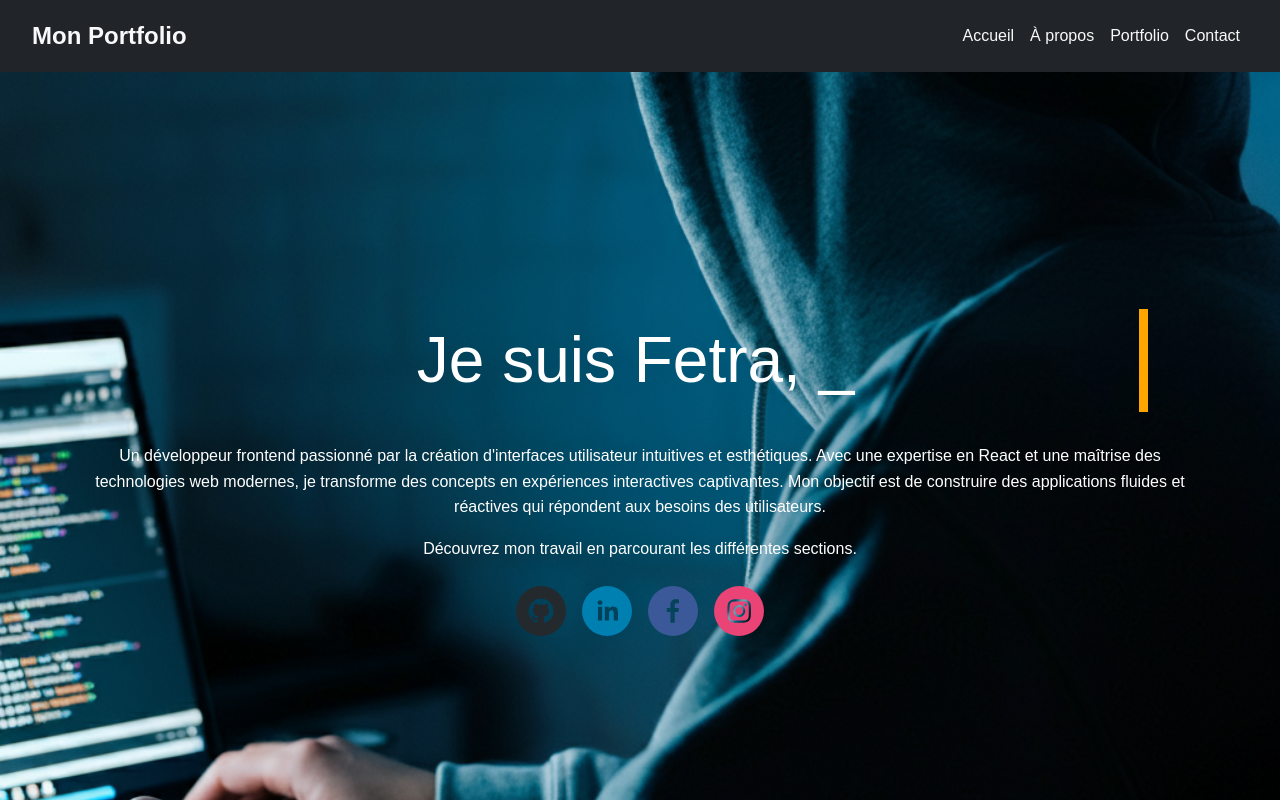
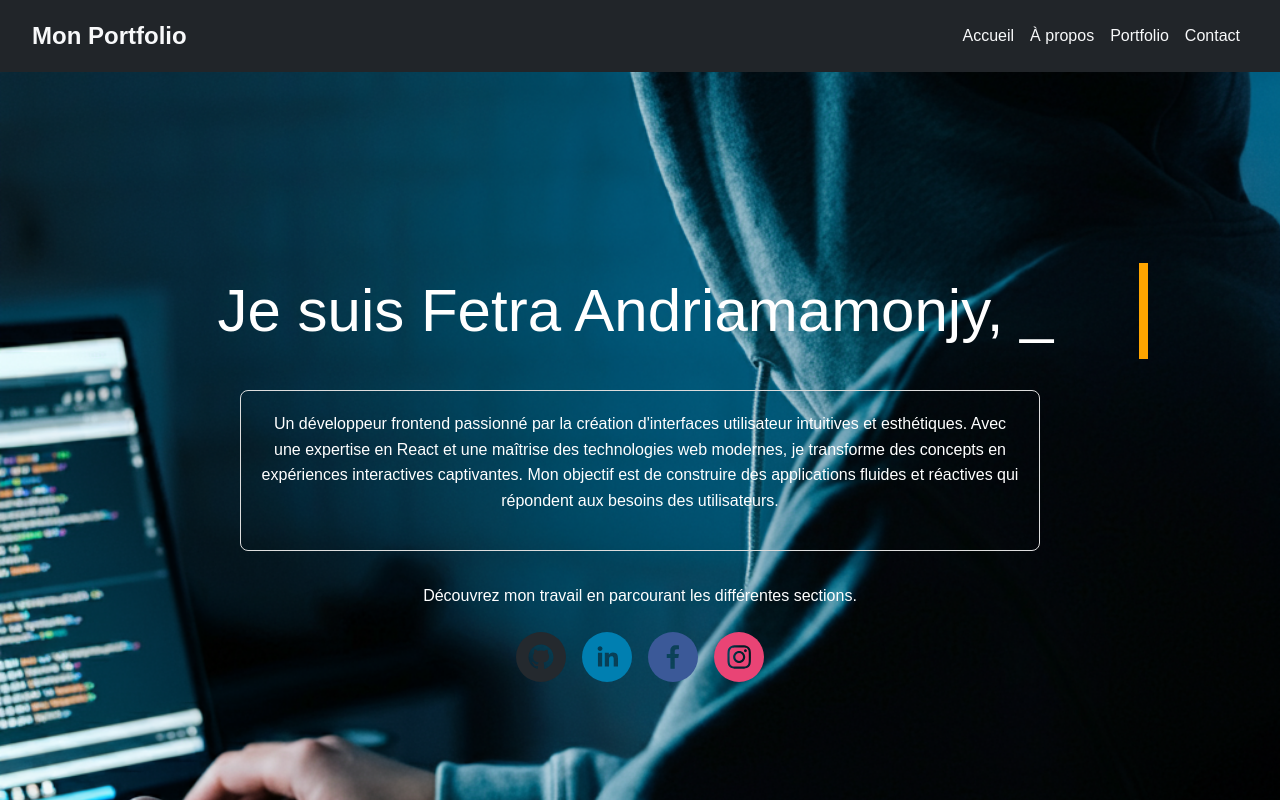
Before and after one commit to fetraandri/my-portfolio, a React (Create React App) app: page / in a window 1280 px wide. Shown: the top 800 px of the page. Built offline with nearby package versions, Linux system fonts and the light colour scheme.

Commit message:
fix: fix a title in page home.js

```diff
--- a/src/App.css
+++ b/src/App.css
@@ -145,9 +145,10 @@
     display: inline-block;
     overflow: hidden;
     white-space: nowrap;
-    border-right: .15em solid orange;
-    animation: typing 4s steps(40, end), blink-caret .75s step-end infinite;
-    font-size: clamp(40px, 5vw, 90px);
+    border-right: 0.15em solid orange;
+    animation: typing 4s steps(40, end), blink-caret 0.75s step-end infinite;
+    font-size: clamp(24px, 5vw, 60px);
+    text-align: center;
   }
 
   @keyframes typing {
@@ -167,3 +168,30 @@
       border-color: orange;
     }
   }
+
+
+.fade-ing {
+  opacity: 0;
+  animation: fadeIn 2s ease-out forwards;
+}
+
+@keyframes fadeIn {
+  from {
+    opacity: 0;
+    transform: translateY(20px);
+  }
+  to {
+    opacity: 1;
+    transform: translateY(0);
+  }
+}
+
+.text-container {
+  text-align: center;
+  max-width: 800px;
+  margin: 0 auto;
+  padding: 20px;
+  border: 1px solid #ddd;
+  border-radius: 8px;
+  margin-bottom: 2rem;
+}
--- a/src/pages/Home.js
+++ b/src/pages/Home.js
@@ -5,7 +5,7 @@ import { SocialIcon } from 'react-social-icons';
 const Home = () => {
   useEffect(() => {
     const aText = [
-      "Je suis Fetra, "
+      "Je suis Fetra Andriamamonjy, "
     ];
     const iSpeed = 100;
     let iIndex = 0;
@@ -44,8 +44,9 @@ const Home = () => {
     <div className="background-image d-flex flex-column justify-content-center align-items-center min-vh-100">
       <div className="container text-center">
         <div id="typedtext" className="typewriter-text mb-4"></div>
-        <p >Un développeur frontend passionné par la création d'interfaces utilisateur intuitives et esthétiques. Avec une expertise en React et une maîtrise des technologies web modernes, je transforme des concepts en expériences interactives captivantes. Mon objectif est de construire des applications fluides et réactives qui répondent aux besoins des utilisateurs.</p>
-        <p className="zoom-text">Découvrez mon travail en parcourant les différentes sections.</p>
+        <div className="text-container fade-ing">
+          <p>Un développeur frontend passionné par la création d'interfaces utilisateur intuitives et esthétiques. Avec une expertise en React et une maîtrise des technologies web modernes, je transforme des concepts en expériences interactives captivantes. Mon objectif est de construire des applications fluides et réactives qui répondent aux besoins des utilisateurs.</p>
+        </div>        <p className="zoom-text">Découvrez mon travail en parcourant les différentes sections.</p>
         <div className="social-icons mt-4">
           <SocialIcon url="https://github.com/fetraandri" target="_blank" className="mx-2" />
           <SocialIcon url="https://linkedin.com/in/Fetra_Andriamamonjy" target="_blank" className="mx-2" />
```
